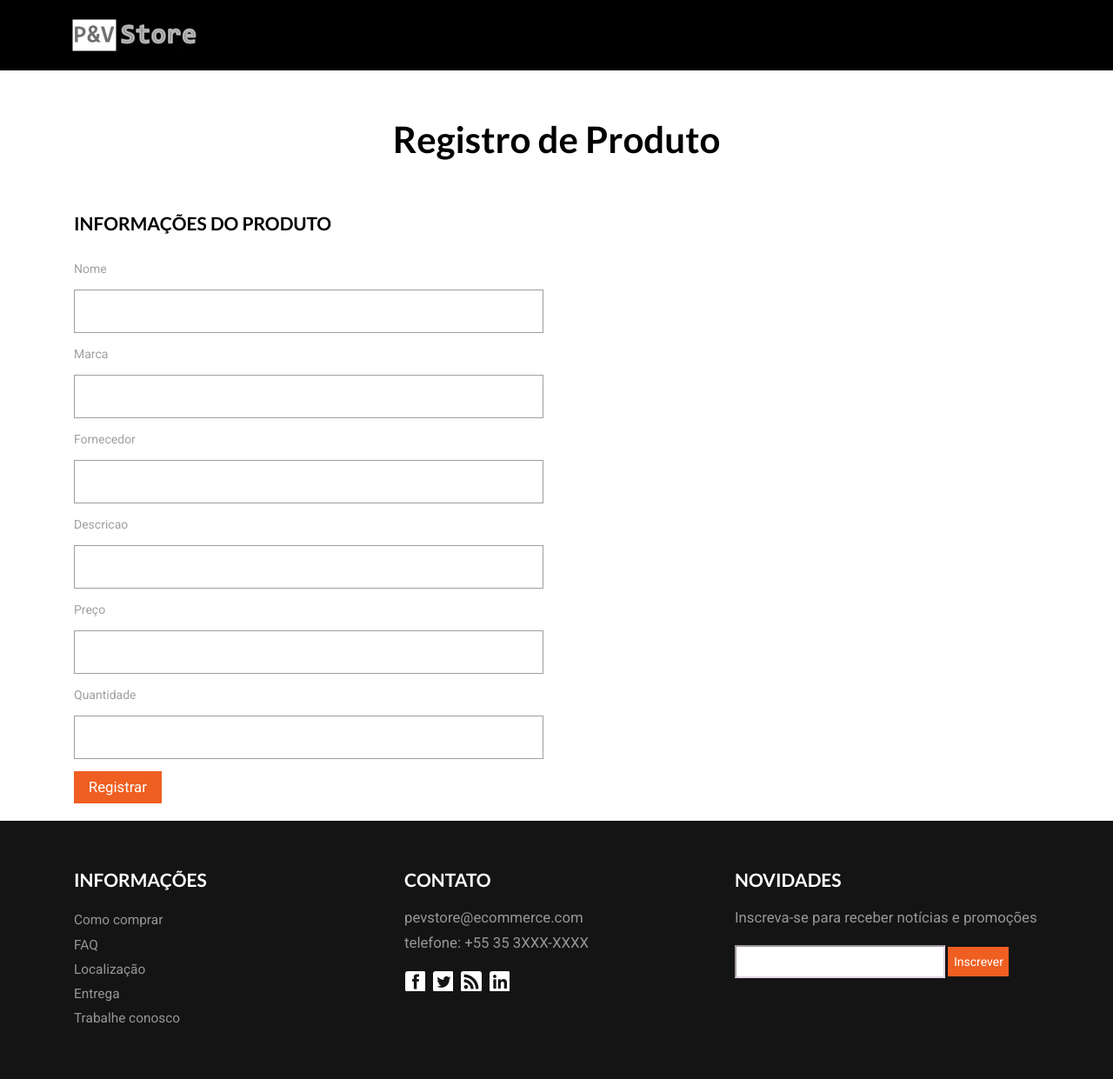
After one commit to PedroPio/P-VStore, a PHP site: page /view/registerProducts.html in a window 1280 px wide. The commit adds this page. Shown: the whole page at 87% size. Run offline with PHP 8.4, Linux system fonts and the light colour scheme.

Commit message:
Cadastrando Produto no bd. Banco de dados atualizado no .sql

```diff
--- a/css/style.css
+++ b/css/style.css
@@ -1142,7 +1142,7 @@ p.tun{
   border: none;
   background: #eeeeee;
  width: 77%;
-  margin-left: 13%;
+  margin-left: 0%;
   cursor:pointer;
 }
 .available ul li.size-in select {
@@ -1353,7 +1353,8 @@ a.add-re:hover{
   display: block;
   color: #A09F9F;
 }
-.register-top-grid input[type="text"], .register-bottom-grid input[type="password"] {
+.register-top-grid input[type="text"], .register-top-grid input[type="number"],
+.register-bottom-grid input[type="password"] {
 	width: 100%;
 	padding: 1em;
 	margin: 1em 0;
--- a/persistence/clienteDAO.php
+++ b/persistence/clienteDAO.php
@@ -6,15 +6,15 @@
 			/* conferir se o email ou cpf já foi cadastrado */
 			$queryCPF = mysqli_query($link, "SELECT * FROM clientes WHERE cpf= '".($cliente->getCpf())."'");
 			$queryCPFRows = mysqli_num_rows($queryCPF);
-			$queryEmail = mysqli_query($link, "SELECT email FROM clientes
+			$queryEmail = mysqli_query($link, "SELECT * FROM clientes
 									 WHERE email= '".($cliente->getEmail())."'");
 			$queryEmailRows = mysqli_num_rows($queryEmail);
 
 			if ($queryCPFRows > "0") {
-				die("O CPF já foi cadastrado na PeVStore.");
+				die(header("Location: ../../view/register.html"));
 			}
 			if ($queryEmailRows > "0") {
-				die("O Email já foi cadastrado na PeVStore.");
+				die(header("Location: ../../view/register.html"));
 			}
 
 			$query = "INSERT INTO clientes (nome, nascimento, cpf, email, cep, endereco, cidade, telefone, senha) values ('".($cliente->getNome())."','".($cliente->getNascimento())."',
--- a/view/products.html
+++ b/view/products.html
@@ -13,7 +13,7 @@ Smartphone Compatible web template, free webdesigns for Nokia, Samsung, LG, Sony
 <link href='http://fonts.googleapis.com/css?family=Lato:100,300,400,700,900' rel='stylesheet' type='text/css'>
 <link href='http://fonts.googleapis.com/css?family=Roboto:400,100,300,500,700,900' rel='stylesheet' type='text/css'>
 <link href="../css/memenu.css" rel="stylesheet" type="text/css" media="all" />
-<script type="../text/javascript" src="js/memenu.js"></script>
+<script type="text/javascript" src="../js/memenu.js"></script>
 <script>$(document).ready(function(){$(".memenu").memenu();});</script>
 
 
--- a/view/register.html
+++ b/view/register.html
@@ -13,7 +13,7 @@ Smartphone Compatible web template, free webdesigns for Nokia, Samsung, LG, Sony
 <link href='http://fonts.googleapis.com/css?family=Lato:100,300,400,700,900' rel='stylesheet' type='text/css'>
 <link href='http://fonts.googleapis.com/css?family=Roboto:400,100,300,500,700,900' rel='stylesheet' type='text/css'>
 <link href="../css/memenu.css" rel="stylesheet" type="text/css" media="all" />
-<script type="../text/javascript" src="js/memenu.js"></script>
+<script type="text/javascript" src="../js/memenu.js"></script>
 <script>$(document).ready(function(){$(".memenu").memenu();});</script>
 
 
@@ -31,7 +31,7 @@ Smartphone Compatible web template, free webdesigns for Nokia, Samsung, LG, Sony
 			</div>
 			<div class="header-left">
 				<ul>
-					<li ><a class="lock"  href="login.html">Entrar/Registrar</a></li>
+					<li ><a class="lock" href="login.html">Entrar/Registrar</a></li>
 				</ul>
 				<div class="cart box_1">
 					<a href="checkout.html">
--- /dev/null
+++ b/view/registerProducts.html
@@ -0,0 +1,119 @@
+<!DOCTYPE html>
+<html>
+<head>
+<title>P&V Store</title>
+<link href="../css/bootstrap.css" rel="stylesheet" type="text/css" media="all" />
+<script src="../js/jquery.min.js"></script>
+<link href="../css/style.css" rel="stylesheet" type="text/css" media="all" />
+<meta name="viewport" content="width=device-width, initial-scale=1">
+<meta http-equiv="Content-Type" content="text/html; charset=utf-8" />
+<meta name="keywords" content="New Store Responsive web template, Bootstrap Web Templates, Flat Web Templates, Andriod Compatible web template,
+Smartphone Compatible web template, free webdesigns for Nokia, Samsung, LG, SonyErricsson, Motorola web design" />
+<script type="application/x-javascript"> addEventListener("load", function() { setTimeout(hideURLbar, 0); }, false); function hideURLbar(){ window.scrollTo(0,1); } </script>
+<link href='http://fonts.googleapis.com/css?family=Lato:100,300,400,700,900' rel='stylesheet' type='text/css'>
+<link href='http://fonts.googleapis.com/css?family=Roboto:400,100,300,500,700,900' rel='stylesheet' type='text/css'>
+<link href="../css/memenu.css" rel="stylesheet" type="text/css" media="all" />
+<script type="text/javascript" src="../js/memenu.js"></script>
+<script>$(document).ready(function(){$(".memenu").memenu();});</script>
+
+
+<script src="../js/main.js"></script>
+<script src="../js/simpleCart.min.js"> </script>
+</head>
+
+<body>
+<!--header (duplicado em todas as páginas)-->
+<div class="header">
+	<div class="header-top">
+		<div class="container">
+			<div class="logo">
+				<a href="pagInicial.html"><img src="../images/logo.png" alt=""></a>
+			</div>
+		</div>
+	</div>
+</div>
+<!--fim do header-->
+
+
+<!--Registro-->
+<div class="container">
+	<div class="register">
+		<form action="../controller/produto/cadastrarProduto.php" method="POST">
+			<h1>Registro de Produto</h1><br>
+			<div class="col-md-12 register-top-grid">
+				<h3>Informações do Produto</h3><br>
+			</div>
+			<div class="col-md-6 register-top-grid">
+				<div>
+					<span>Nome</span>
+					<input type="text" name="nome" required>
+				</div>
+				<div>
+					<span>Marca</span>
+				<input type="text" name="marca" required>
+				</div>
+				<div>
+					<span>Fornecedor</span>
+					<input type="text" name="fornecedor" required>
+				</div>
+				<div>
+					<span>Descricao</span>
+					<input type="text" name="descricao" required>
+				</div>
+				<div>
+					<span>Preço</span>
+					<input type="text" name="preco" required>
+				</div>
+				<div>
+					<span>Quantidade</span>
+					<input type="number" name="quantidade" required>
+				</div>
+				<div class="col-md register-bottom-grid">
+					<input type="submit" value="Registrar"><br><br>
+				</div>
+				<div class="clearfix"> </div>
+			</div>
+		</form>
+	</div>
+</div>
+
+<!--Rodapé (duplicado em todas páginas)-->
+<div class="footer">
+	<div class="container">
+		<div class="footer-top-at">
+			<div class="col-md-4 amet-sed">
+				<h4>INFORMAÇÕES</h4>
+				<ul class="nav-bottom">
+					<li><a href="#">Como comprar</a></li>
+					<li><a href="#">FAQ</a></li>
+					<li><a href="contact.html">Localização</a></li>
+					<li><a href="#">Entrega</a></li>
+					<li><a href="#">Trabalhe conosco</a></li>
+				</ul>
+			</div>
+			<div class="col-md-4 amet-sed ">
+				<h4>CONTATO</h4>
+				<p>pevstore@ecommerce.com</p>
+				<p>telefone: +55 35 3XXX-XXXX</p>
+				<ul class="social">
+					<li><a href="#"><i> </i></a></li>
+					<li><a href="#"><i class="twitter"> </i></a></li>
+					<li><a href="#"><i class="rss"> </i></a></li>
+					<li><a href="#"><i class="gmail"> </i></a></li>
+				</ul>
+			</div>
+			<div class="col-md-4 amet-sed">
+				<h4>Novidades</h4>
+				<p>Inscreva-se para receber notícias e promoções</p>
+				<form>
+					<input type="text" value="" onfocus="this.value='';" onblur="if (this.value == '') {this.value ='';}">
+					<input type="submit" value="Inscrever">
+				</form>
+			</div>
+			<div class="clearfix"> </div>
+		</div>
+	</div>
+</div>
+<!--fim do rodapé-->
+</body>
+</html>
```
Also changed, not shown: controller/produto/cadastrarProduto.php (+9 -7 lines), model/produto.php (+28 -15 lines), persistence/produtoDAO.php (+10 -6 lines), pevstore.sql (+44 -3 lines), view/single.html (+13 -10 lines), 1 other file.
